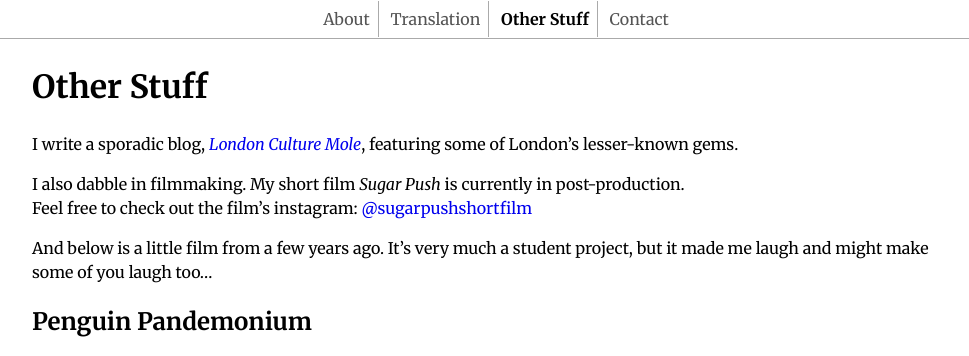
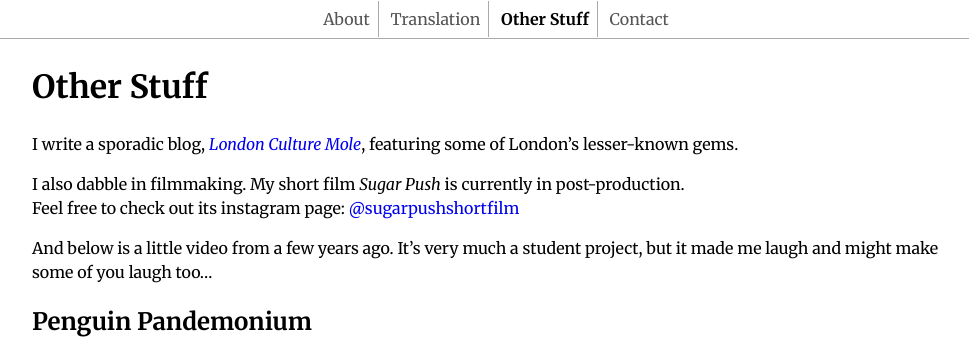
Before and after one commit to iwonaluszowicz/iwonaluszowicz.github.io, a Jekyll site: the page built from Other Stuff.markdown, in a window 1280 px wide, cut to the strip 0-356 px from the top of the page. Shown: the whole strip, without its empty margins (144-1113 px from the left). Built offline with Jekyll 4.4.1, drawn with Linux system fonts in a browser that asks for light colours.

Commit message:
Update Other Stuff.markdown

```diff
--- a/Other Stuff.markdown
+++ b/Other Stuff.markdown
@@ -8,9 +8,9 @@ permalink: /filmmaking/
 I write a sporadic blog, [_London Culture Mole_](https://londonculturemole.wordpress.com/), featuring some of London’s lesser-known gems.
 
 I also dabble in filmmaking. My short film _Sugar Push_ is currently in post-production.
-  Feel free to check out the film’s instagram: [@sugarpushshortfilm](https://www.instagram.com/sugarpushshortfilm/)
+  Feel free to check out its instagram page: [@sugarpushshortfilm](https://www.instagram.com/sugarpushshortfilm/)
 
-And below is a little film from a few years ago. It's very much a student project, but it made me laugh and might make some of you laugh too…
+And below is a little video from a few years ago. It's very much a student project, but it made me laugh and might make some of you laugh too…
 
 
 ## Penguin Pandemonium
```
